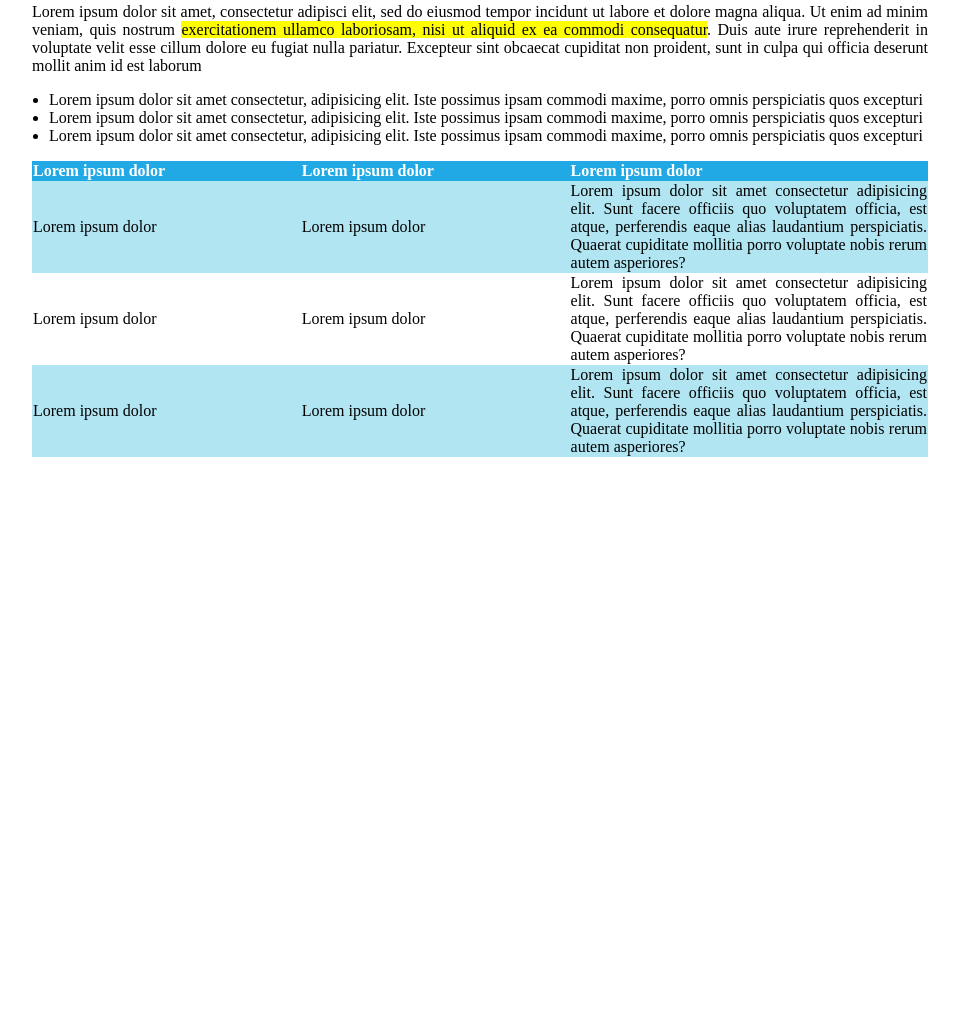
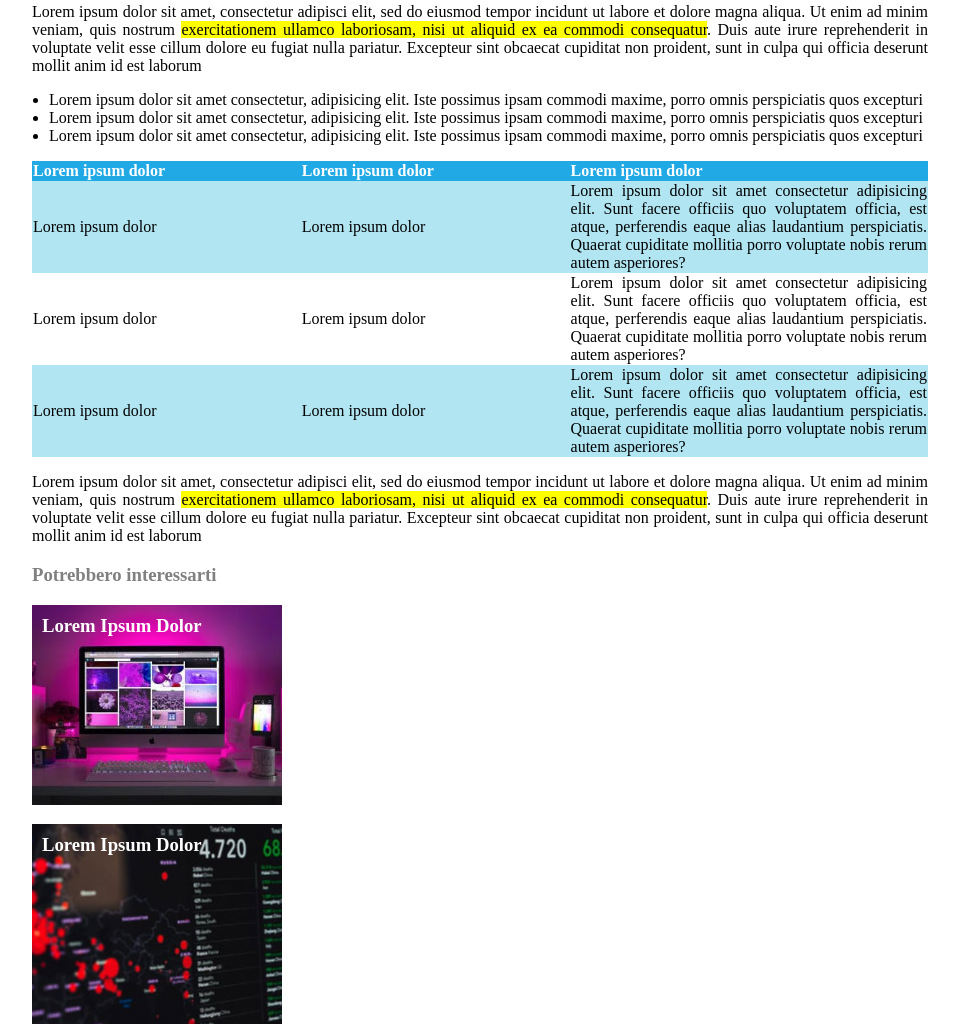
Before and after one commit to AndreaMinelli/html-css-booleaner, a plain HTML site: page index.html in a window 1280 px wide. Shown: the part 580-1604 px from the top of the page, without its empty margins (160-1119 px from the left). Before the commit the page ends 1037 px from the top, so only its background shows below. Drawn offline with Linux system fonts and the light colour scheme.

Commit message:
Completata sezione suggerimenti

```diff
--- a/css/stylesheet.css
+++ b/css/stylesheet.css
@@ -25,6 +25,7 @@ header {
 
 address{
     font-style: normal;
+    color: grey;
 }
 
 a{
@@ -79,3 +80,31 @@ thead{
 tbody tr:nth-child(odd){
     background-color: rgb(177, 229, 242);
 }
+
+/* Sezione suggestion */
+
+#suggestion-titol{
+    color: grey;
+}
+
+#suggestion-box1{
+    height: 200px;
+    width: 250px;
+    background-image: url(../img/monitor.jpg);
+    background-position: center;
+    text-transform: capitalize;
+    color: white;
+}
+
+#suggestion-box1 h3, #suggestion-box2 h3{
+    padding: 10px;
+}
+
+#suggestion-box2{
+    height: 200px;
+    width: 250px;
+    background-image: url(../img/graph.jpg);
+    background-position: center;
+    text-transform: capitalize;
+    color: white;
+}
--- a/index.html
+++ b/index.html
@@ -79,8 +79,20 @@
                     </tr>
                 </tbody>
             </table>
+            <p>
+                Lorem ipsum dolor sit amet, consectetur adipisci elit, sed do eiusmod tempor incidunt ut labore et dolore magna aliqua. Ut enim ad minim veniam, quis nostrum <span class="important-note">exercitationem ullamco laboriosam, nisi ut aliquid ex ea commodi consequatur</span>. Duis aute irure reprehenderit in voluptate velit esse cillum dolore eu fugiat nulla pariatur. Excepteur sint obcaecat cupiditat non proident, sunt in culpa qui officia deserunt mollit anim id est laborum
+            </p>
         </section>
-
+        <!-- Inzio sezione suggerimenti -->
+        <section id="suggestion">
+            <h3 id="suggestion-titol">Potrebbero interessarti</h3>
+            <div id="suggestion-box1">
+                <h3>lorem ipsum dolor</h3>
+            </div>
+            <div id="suggestion-box2">
+                <h3>lorem ipsum dolor</h3>
+            </div>
+        </section>
     </div>
 </body>
 </html>
```
